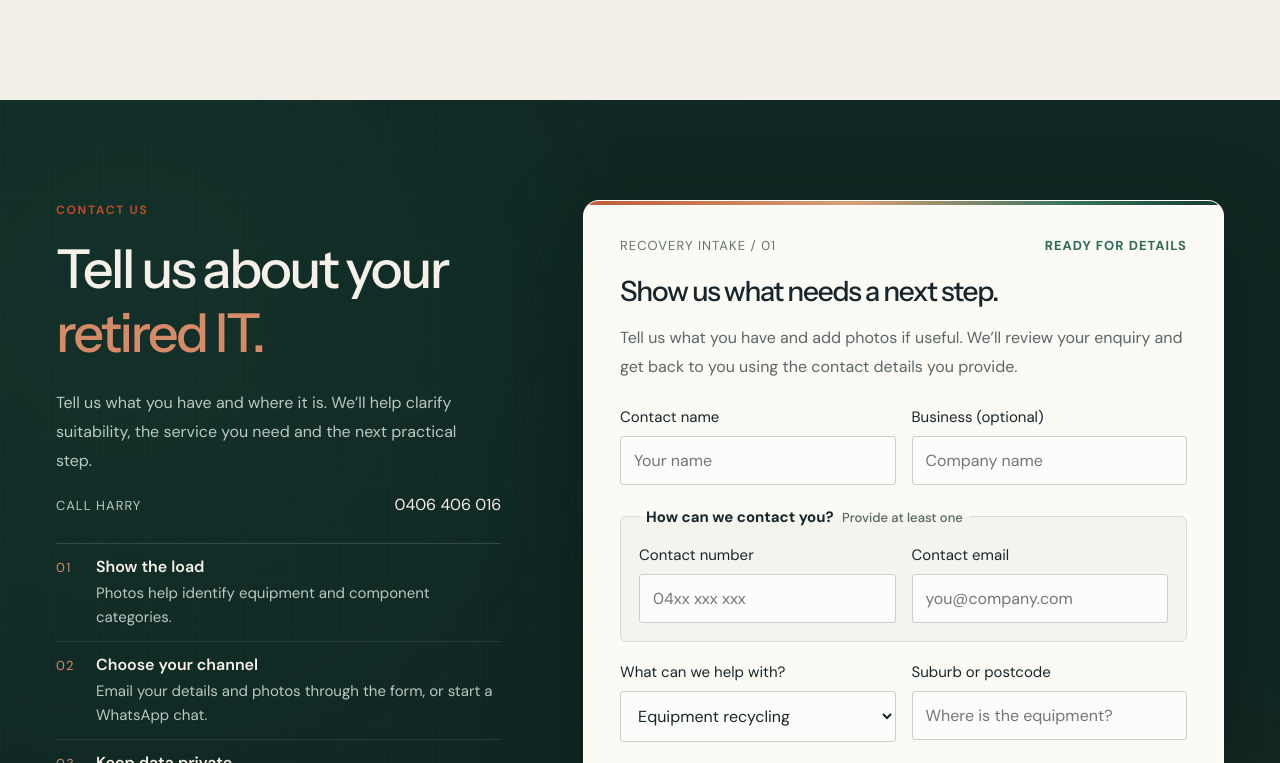
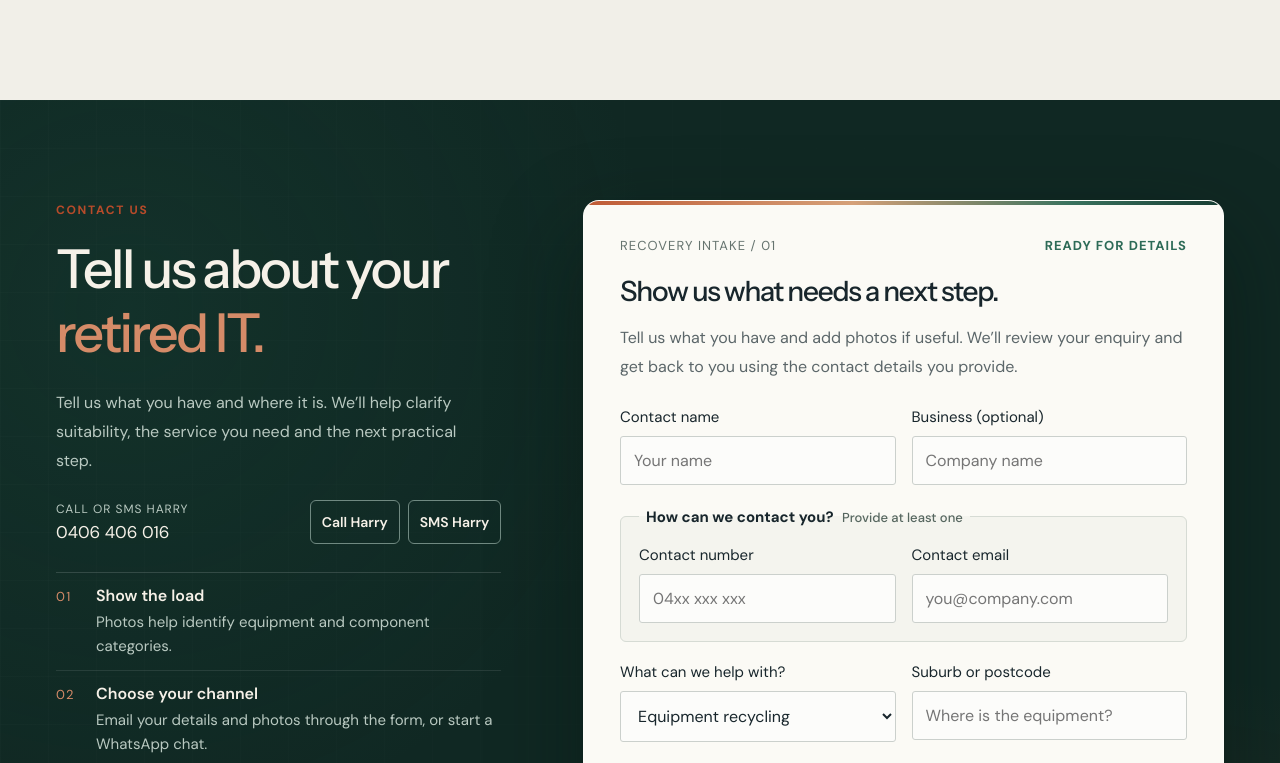
Before and after one commit to kennnnyyen/ewaste, a Next.js app: page / in a window 1280 px wide. Shown: the part 6017-6780 px from the top of the page. Built offline with nearby package versions, Linux system fonts and the light colour scheme.

Commit message:
Add matching call and SMS links for Recore enquiries

```diff
--- a/app/contact-details.ts
+++ b/app/contact-details.ts
@@ -4,10 +4,12 @@ const region = "VIC";
 const postalCode = "3167";
 const address = `${streetAddress}, ${locality} ${region} ${postalCode}, Australia`;
 const mapsQuery = encodeURIComponent(address);
+const internationalPhone = "+61406406016";
 
 export const contactDetails = {
   phone: "0406 406 016",
-  phoneHref: "tel:+61406406016",
+  phoneHref: `tel:${internationalPhone}`,
+  smsHref: `sms:${internationalPhone}`,
   whatsappNumber: "61406406016",
   email: "info@recore-cycle.com",
   alternateEmail: "sales.recore@gmail.com",
--- a/app/globals.css
+++ b/app/globals.css
@@ -693,6 +693,51 @@ p {
   border-radius: 12px;
 }
 
+.contact-phone {
+  display: flex;
+  align-items: center;
+  justify-content: space-between;
+  flex-wrap: wrap;
+  gap: 12px 18px;
+  max-width: 460px;
+  margin-top: 24px;
+}
+.contact-phone-number {
+  display: grid;
+  gap: 4px;
+  color: #f6f1e8;
+  font-size: 17px;
+}
+.contact-phone-number span:first-child {
+  color: #b9c9c1;
+  font-size: 12px;
+  letter-spacing: 0.08em;
+}
+.contact-phone-actions {
+  display: flex;
+  flex-wrap: wrap;
+  gap: 8px;
+}
+.contact-phone-actions a {
+  display: inline-grid;
+  place-items: center;
+  min-block-size: 44px;
+  padding: 6px 11px;
+  border: 1px solid #708981;
+  border-radius: 6px;
+  color: #f6f1e8;
+  font-size: 14px;
+  font-weight: 600;
+}
+.contact-phone-actions a:hover,
+.contact-phone-actions a:focus-visible {
+  background: #294b42;
+  border-color: #b9c9c1;
+}
+.contact-phone-actions a:focus-visible {
+  outline-color: #f6b999;
+  outline-offset: 2px;
+}
 .contact-direct {
   display: flex;
   align-items: baseline;
--- a/app/page.tsx
+++ b/app/page.tsx
@@ -343,9 +343,15 @@ export default function Home() {
                 Tell us what you have and where it is. We’ll help clarify
                 suitability, the service you need and the next practical step.
               </p>
-              <div className="contact-direct">
-                <span>CALL HARRY</span>
-                <a href={contactDetails.phoneHref}>{contactDetails.phone}</a>
+              <div className="contact-phone">
+                <div className="contact-phone-number">
+                  <span>CALL OR SMS HARRY</span>
+                  <span>{contactDetails.phone}</span>
+                </div>
+                <div className="contact-phone-actions" role="group" aria-label="Contact Harry by phone">
+                  <a href={contactDetails.phoneHref} aria-label={`Call Harry on ${contactDetails.phone}`}>Call Harry</a>
+                  <a href={contactDetails.smsHref} aria-label={`SMS Harry on ${contactDetails.phone}`}>SMS Harry</a>
+                </div>
               </div>
             </div>
             <EnquiryComposer />
```
Also changed, not shown: scripts/verify-seo-navigation.mjs (+7 -0 lines), public/llms.txt.
